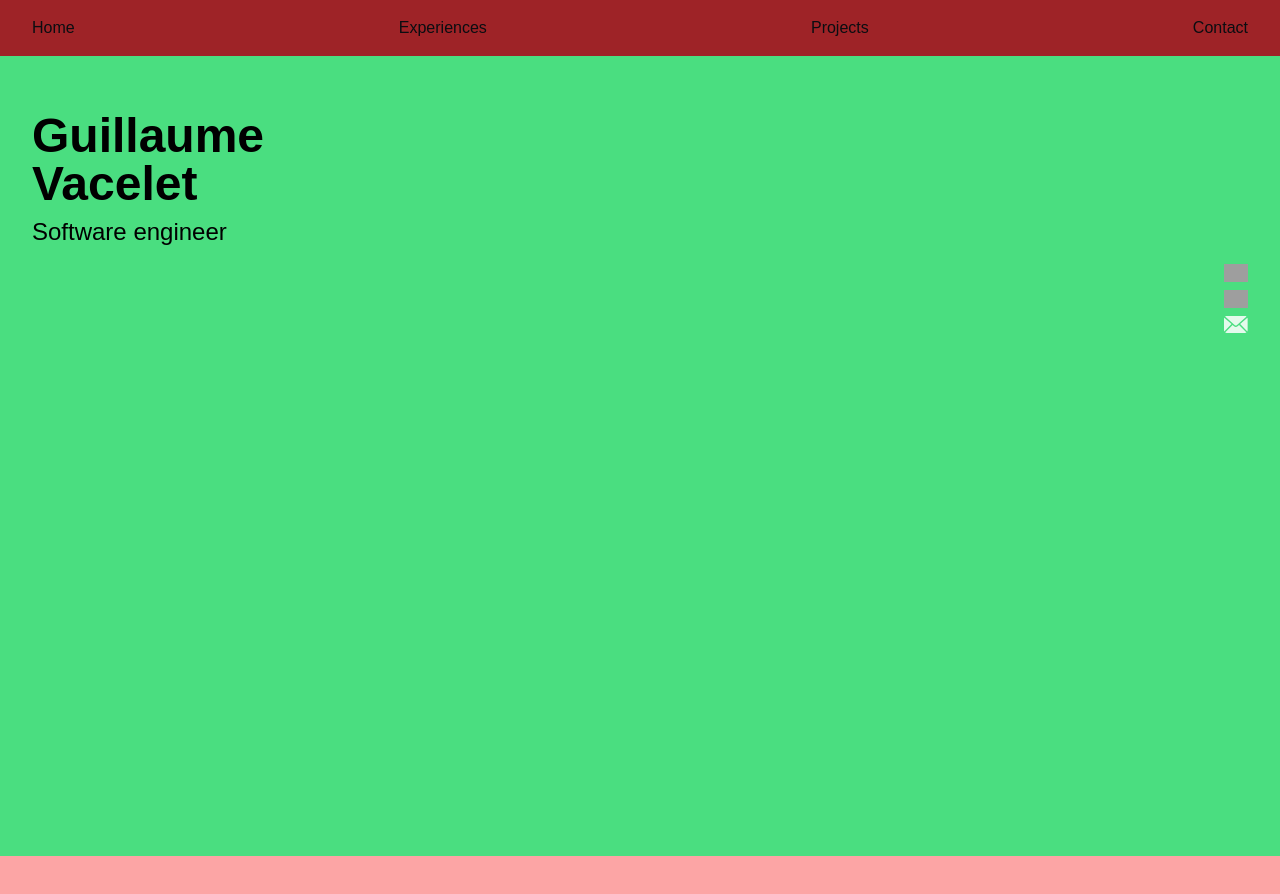
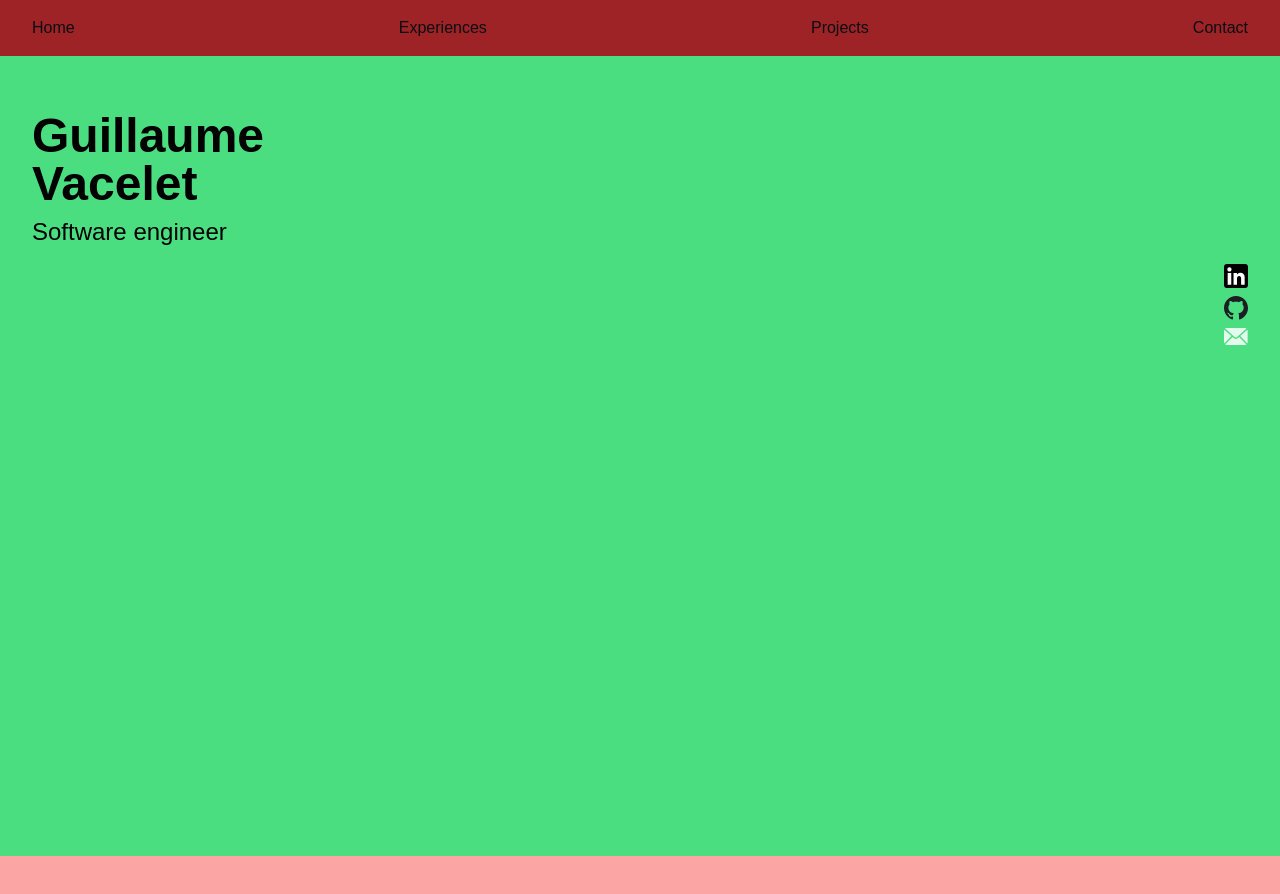
Before and after one commit to Guillaume-Vacelet/portfolio, a Next.js app: page / in a window 1280 px wide. Shown: the top 894 px of the page. Built offline with nearby package versions, Linux system fonts and the light colour scheme; grey boxes are pictures that could not be loaded.

Commit message:
🍱 Adding social icons

```diff
--- a/src/app/page.tsx
+++ b/src/app/page.tsx
@@ -10,8 +10,8 @@ export default function Home() {
     { label: 'Contact', anchor: 'contact' },
   ]
   const socialLinks: SocialLink[] = [
-    { icon: '', label: 'linkedin', url: '' },
-    { icon: '', label: 'github', url: '' },
+    { icon: 'linkedin.svg', label: 'linkedin', url: '' },
+    { icon: 'github.svg', label: 'github', url: '' },
     { icon: 'envelope.fill.svg', label: 'email', url: 'mailto:guillaume.vacelet@gmail.com' },
   ]
 
```
Also changed, not shown: public/static/images/github.svg (added), public/static/images/linkedin.svg (added).
